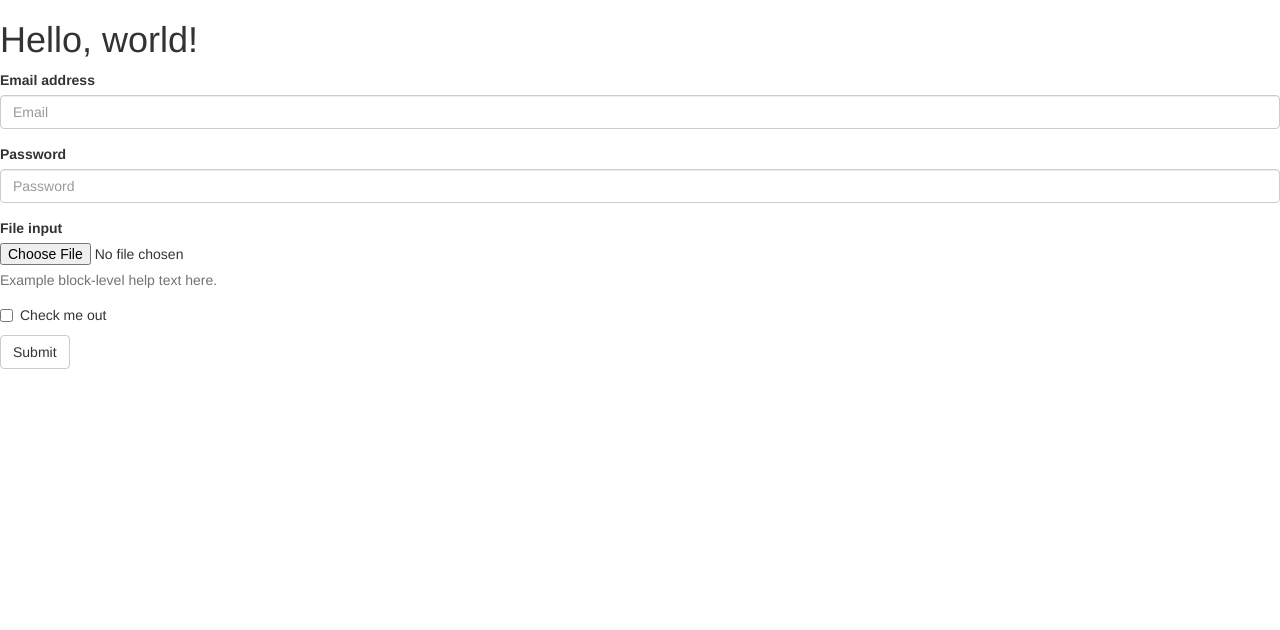
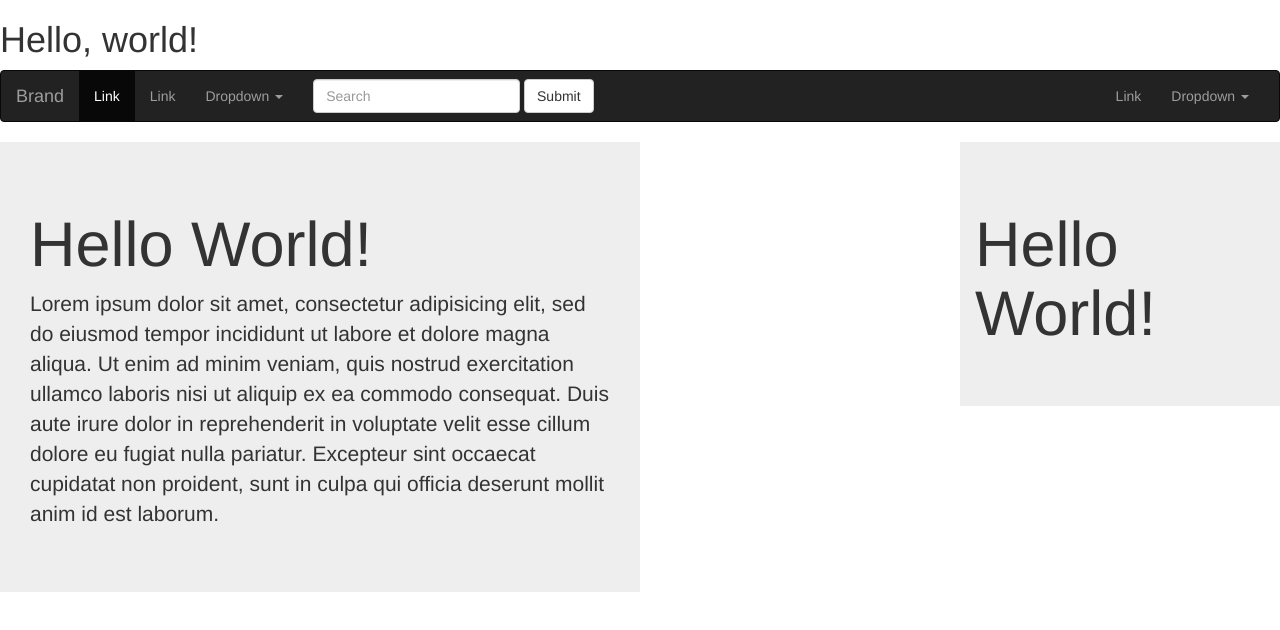
Before and after one commit to levymichael/bootstrap, a website: page index.html in a window 1280 px wide. Drawn offline with nearby package versions, Linux system fonts and the light colour scheme.

Commit message:
jouons avec bootstrap

```diff
--- a/index.html
+++ b/index.html
@@ -15,32 +15,83 @@
   <body>
     <h1>Hello, world!</h1>
 
+
+
+<nav class="navbar navbar-inverse">
+  <div class="container-fluid">
+    <!-- Brand and toggle get grouped for better mobile display -->
+    <div class="navbar-header">
+      <button type="button" class="navbar-toggle collapsed" data-toggle="collapse" data-target="#bs-example-navbar-collapse-1" aria-expanded="false">
+        <span class="sr-only">Toggle navigation</span>
+        <span class="icon-bar"></span>
+        <span class="icon-bar"></span>
+        <span class="icon-bar"></span>
+      </button>
+      <a class="navbar-brand" href="#">Brand</a>
+    </div>
+
+    <!-- Collect the nav links, forms, and other content for toggling -->
+    <div class="collapse navbar-collapse" id="bs-example-navbar-collapse-1">
+      <ul class="nav navbar-nav">
+        <li class="active"><a href="#">Link <span class="sr-only">(current)</span></a></li>
+        <li><a href="#">Link</a></li>
+        <li class="dropdown">
+          <a href="#" class="dropdown-toggle" data-toggle="dropdown" role="button" aria-haspopup="true" aria-expanded="false">Dropdown <span class="caret"></span></a>
+          <ul class="dropdown-menu">
+            <li><a href="#">Action</a></li>
+            <li><a href="#">Another action</a></li>
+            <li><a href="#">Something else here</a></li>
+            <li role="separator" class="divider"></li>
+            <li><a href="#">Separated link</a></li>
+            <li role="separator" class="divider"></li>
+            <li><a href="#">One more separated link</a></li>
+          </ul>
+        </li>
+      </ul>
+      <form class="navbar-form navbar-left" role="search">
+        <div class="form-group">
+          <input type="text" class="form-control" placeholder="Search">
+        </div>
+        <button type="submit" class="btn btn-default">Submit</button>
+      </form>
+      <ul class="nav navbar-nav navbar-right">
+        <li><a href="#">Link</a></li>
+        <li class="dropdown">
+          <a href="#" class="dropdown-toggle" data-toggle="dropdown" role="button" aria-haspopup="true" aria-expanded="false">Dropdown <span class="caret"></span></a>
+          <ul class="dropdown-menu">
+            <li><a href="#">Action</a></li>
+            <li><a href="#">Another action</a></li>
+            <li><a href="#">Something else here</a></li>
+            <li role="separator" class="divider"></li>
+            <li><a href="#">Separated link</a></li>
+          </ul>
+        </li>
+      </ul>
+    </div><!-- /.navbar-collapse -->
+  </div><!-- /.container-fluid -->
+</nav>
+<div class="jumbotron col-md-6 col-sm-6 col-xs-10">
+<div class="container">
+  <h1>Hello World!</h1>
+  <p>Lorem ipsum dolor sit amet, consectetur adipisicing elit, sed do eiusmod
+  tempor incididunt ut labore et dolore magna aliqua. Ut enim ad minim veniam,
+  quis nostrud exercitation ullamco laboris nisi ut aliquip ex ea commodo
+  consequat. Duis aute irure dolor in reprehenderit in voluptate velit esse
+  cillum dolore eu fugiat nulla pariatur. Excepteur sint occaecat cupidatat non
+  proident, sunt in culpa qui officia deserunt mollit anim id est laborum.
+  </p>
+</div>
+</div>
+    <div class="jumbotron col-md-3 col-md-offset-3 col-sm-3 co-s-ffset-1 cl-xs-1">
+       <h1>Hello World!</h1>
+    </div>
+</div>
+
     <!-- jQuery (necessary for Bootstrap's JavaScript plugins) -->
     <script src="bower_components/jquery/dist/jquery.min.js"></script>
     <!-- Include all compiled plugins (below), or include individual files as needed -->
     <script src="bower_components/bootstrap/dist/js/bootstrap.min.js"></script>
 
-    <form>
-  <div class="form-group">
-    <label for="exampleInputEmail1">Email address</label>
-    <input type="email" class="form-control" id="exampleInputEmail1" placeholder="Email">
-  </div>
-  <div class="form-group">
-    <label for="exampleInputPassword1">Password</label>
-    <input type="password" class="form-control" id="exampleInputPassword1" placeholder="Password">
-  </div>
-  <div class="form-group">
-    <label for="exampleInputFile">File input</label>
-    <input type="file" id="exampleInputFile">
-    <p class="help-block">Example block-level help text here.</p>
-  </div>
-  <div class="checkbox">
-    <label>
-      <input type="checkbox"> Check me out
-    </label>
-  </div>
-  <button type="submit" class="btn btn-default">Submit</button>
-</form>
 
   </body>
 </html>
```
